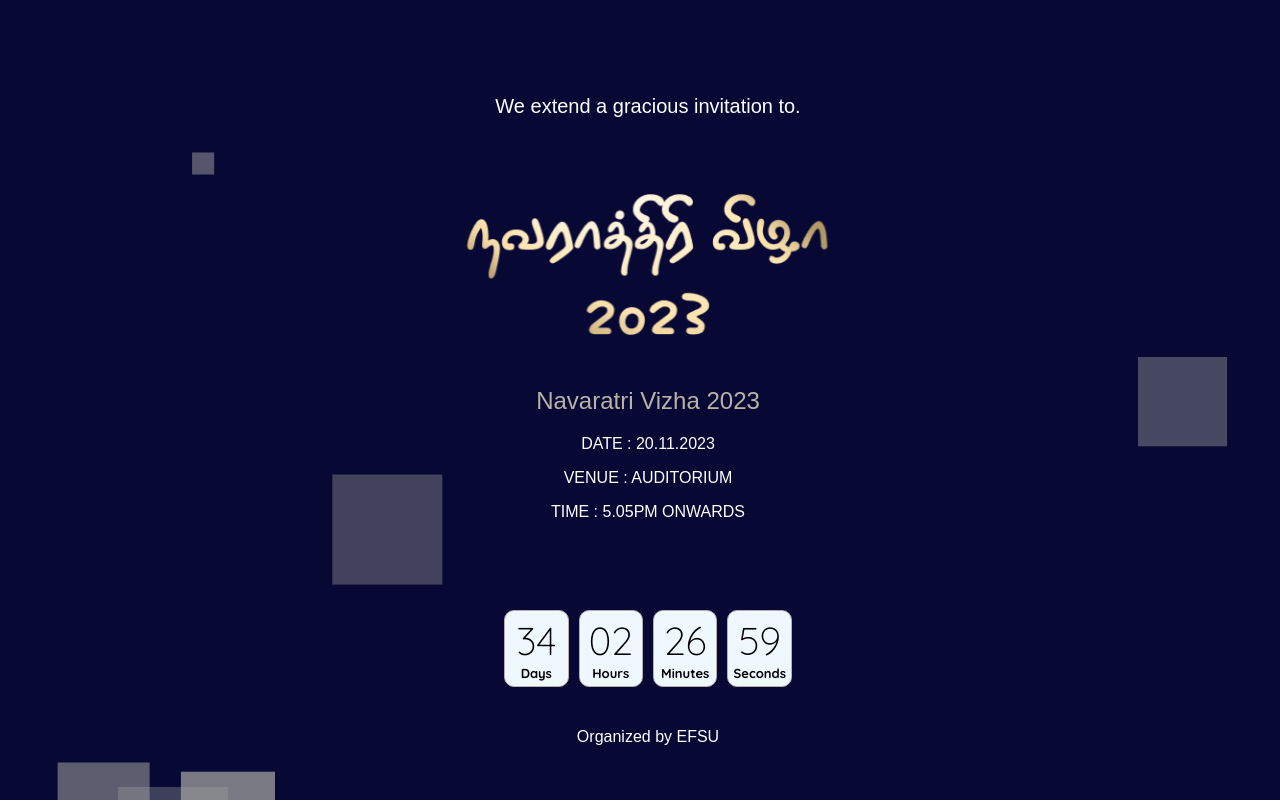
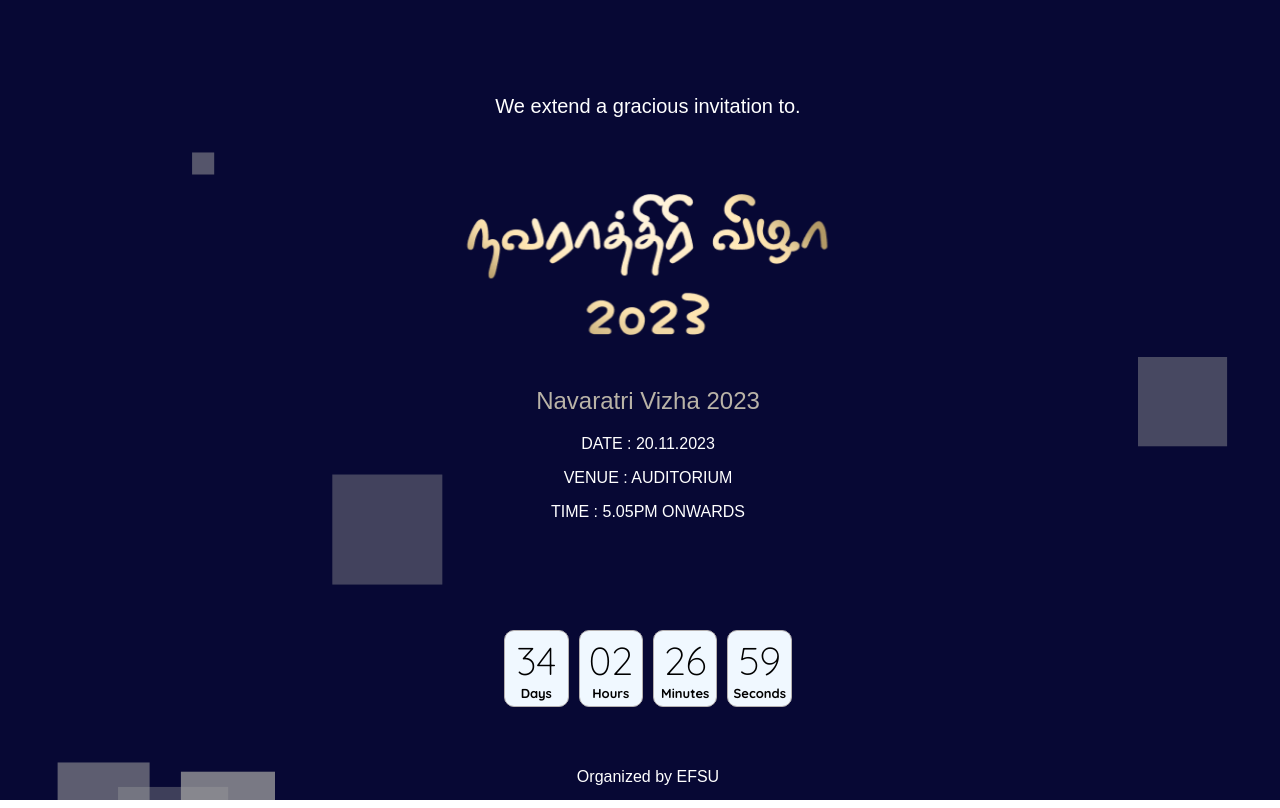
Before and after one commit to thaya2000/Vani-Vizha, a React (Vite) app: page / in a window 1280 px wide. Built offline with nearby package versions, Linux system fonts and the light colour scheme; a web font is replaced by a local one.

Commit message:
update_9.6

```diff
--- a/src/App.css
+++ b/src/App.css
@@ -1,7 +1,7 @@
 @import url("https://fonts.googleapis.com/css2?family=Quicksand:wght@300;700&display=swap");
 
 .endtext {
-  height: 5svh;
+  height: 5vh;
   width: 100vw;
   font-size: 100%;
   display: flex;
--- a/src/components/Countdown.css
+++ b/src/components/Countdown.css
@@ -1,7 +1,7 @@
 @import url("https://fonts.googleapis.com/css2?family=Quicksand:wght@300;700&display=swap");
 
 .timer-container {
-  height: 20vh;
+  height: 25vh;
   width: 100vw;
   font-size: 100%;
   display: flex;
--- a/src/components/Text.css
+++ b/src/components/Text.css
@@ -2,7 +2,7 @@
 @import url("https://fonts.googleapis.com/css2?family=Baloo+Thambi+2:wght@400;500;600;700;800&display=swap");
 .text {
   height: 70svh;
-  margin-top: 1vh;
+  margin-top: 0vh;
   width: 100vw;
   font-size: 100%;
   display: flex;
```
